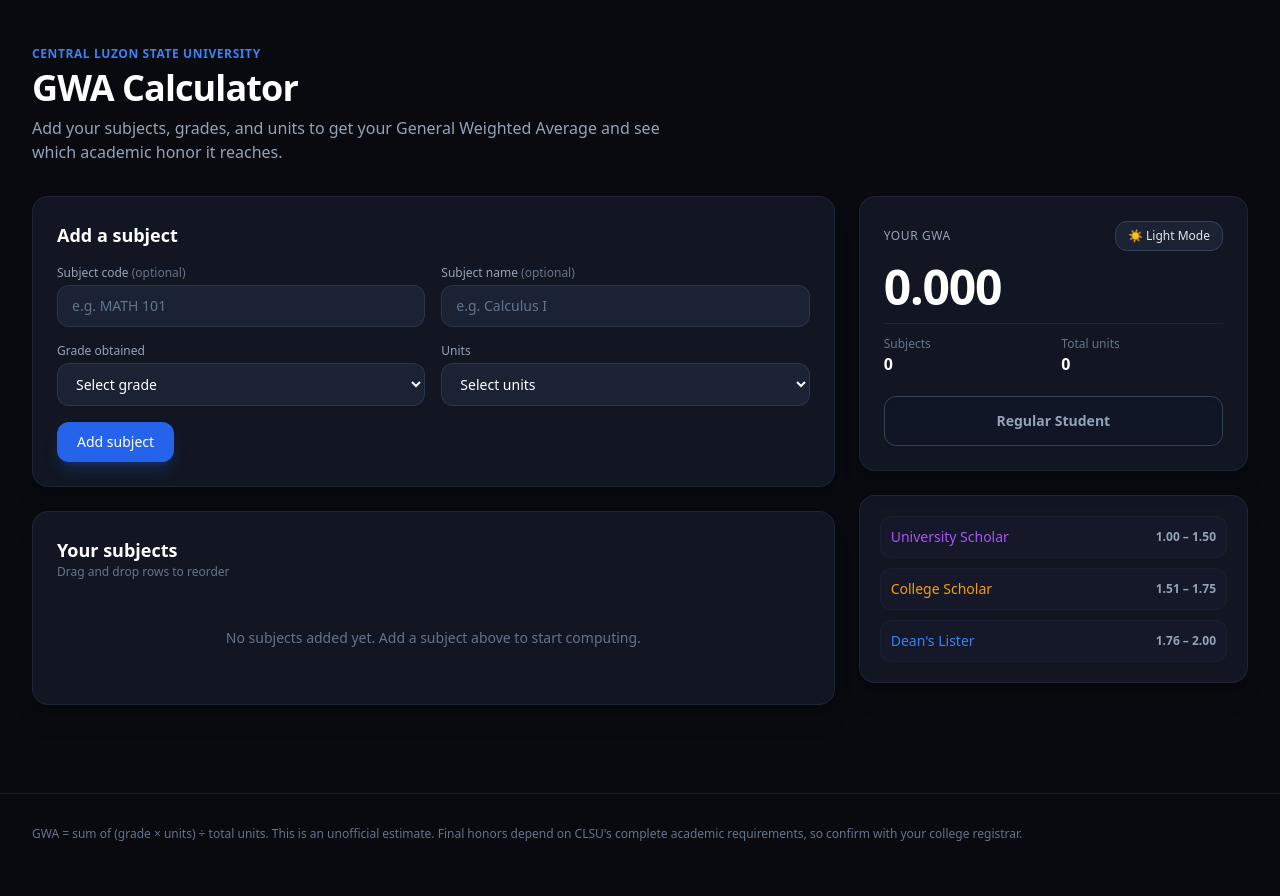
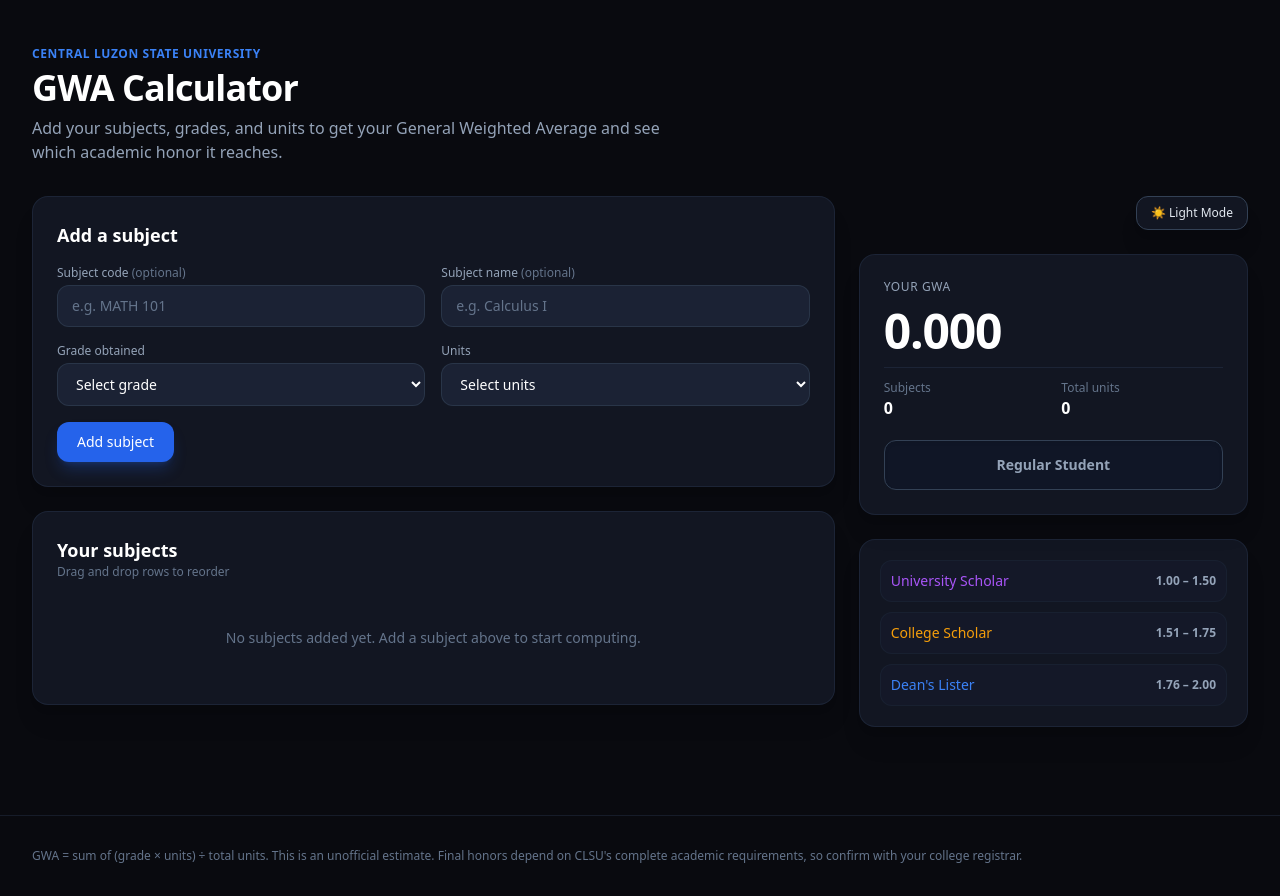
Before and after one commit to Malecai/CLSU-GWA-Calculator, a React (Vite) app: page / in a window 1280 px wide. Before the commit the page ends 874 px from the top, so only its background shows below. Built offline with nearby package versions, Linux system fonts and the light colour scheme.

Commit message:
Add appearance mode switch to GWA panel

```diff
--- a/src/App.jsx
+++ b/src/App.jsx
@@ -279,20 +279,20 @@
           {/* Right Column (1 span): GWA Summary & Honor Tiers */}
           <div className="space-y-6">
 
+            {/* Appearance Mode Switch button placed at the top of the GWA panel stack */}
+            <div className="flex justify-end">
+              <button
+                onClick={() => setIsDarkMode(!isDarkMode)}
+                className={`text-xs px-3.5 py-2 rounded-xl border ${isDarkMode ? 'border-slate-700 bg-[#121622] text-slate-200 hover:bg-slate-800 shadow-xl' : 'border-slate-300 bg-white text-slate-700 hover:bg-slate-50 shadow-sm'} transition flex items-center gap-1.5 font-medium`}
+                title="Toggle appearance mode"
+              >
+                {isDarkMode ? '☀️ Light Mode' : '🌙 Dark Mode'}
+              </button>
+            </div>
+
             {/* Your GWA Display Card */}
             <div className={`${isDarkMode ? 'bg-[#121622] border-slate-800/80 shadow-xl' : 'bg-white border-slate-200 shadow-sm'} border rounded-2xl p-6 relative overflow-hidden`}>
-
-              {/* Header row with Appearance Mode Switch adjacent to the top-right side */}
-              <div className="flex items-center justify-between mb-2">
-                <div className={`text-xs font-medium uppercase tracking-wider ${isDarkMode ? 'text-slate-400' : 'text-slate-500'}`}>Your GWA</div>
-                <button
-                  onClick={() => setIsDarkMode(!isDarkMode)}
-                  className={`text-xs px-3 py-1.5 rounded-xl border ${isDarkMode ? 'border-slate-700 bg-[#1b2234] text-slate-200 hover:bg-slate-800' : 'border-slate-300 bg-slate-100 text-slate-700 hover:bg-slate-200'} transition flex items-center gap-1.5 shadow-sm`}
-                  title="Toggle appearance mode"
-                >
-                  {isDarkMode ? '☀️ Light Mode' : '🌙 Dark Mode'}
-                </button>
-              </div>
+              <div className={`text-xs font-medium uppercase tracking-wider ${isDarkMode ? 'text-slate-400' : 'text-slate-500'}`}>Your GWA</div>
 
               {/* 3-Decimal GWA Display */}
               <div className={`text-5xl font-black tracking-tight my-3 ${isDarkMode ? 'text-white' : 'text-slate-900'}`}>{gwa}</div>
```
